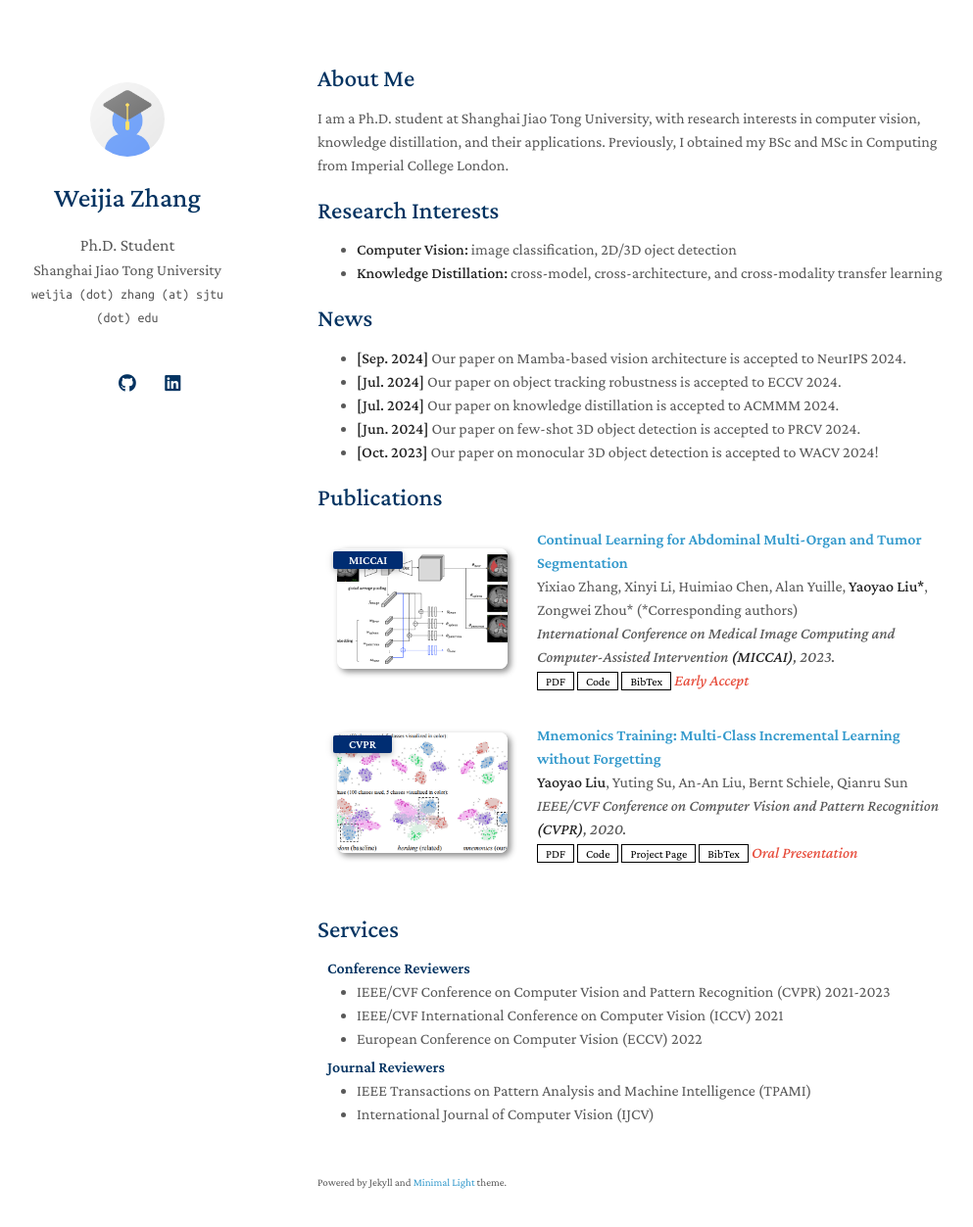
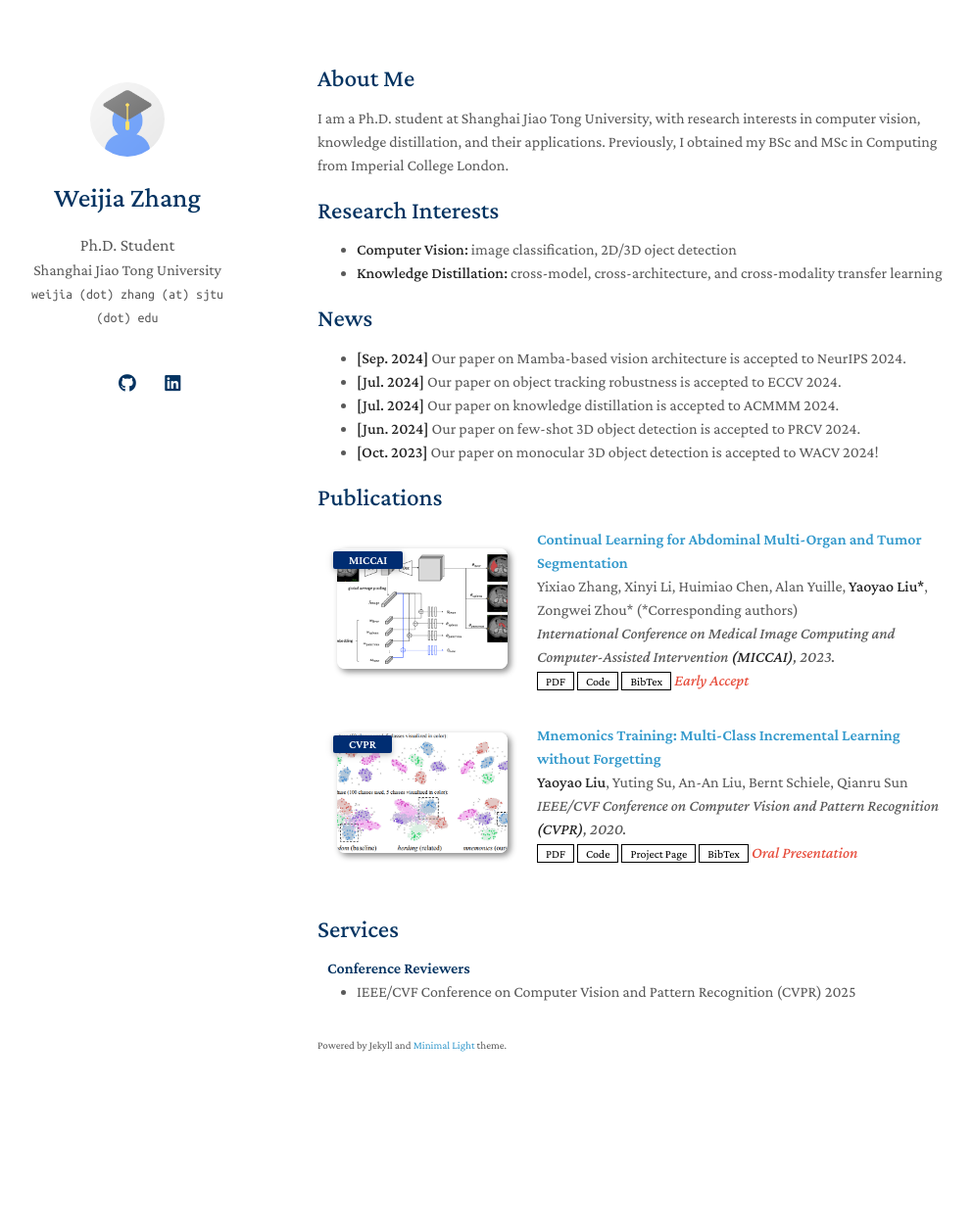
Before and after one commit to arcaninez/arcaninez.github.io, a Jekyll site: the page built from index.md, in a window 1280 px wide and 1288 px high. Shown: the top 1253 px of the window at 98% size, without its empty margins (146-1139 px from the left). Built offline with Jekyll 4.4.1, drawn with Linux system fonts in a browser that asks for light colours; a style sheet for code colours, icons or effects is not loaded; our own code applies the rules of GitHub Pages for plain Markdown files.

Commit message:
Update services.md

```diff
--- a/_includes/services.md
+++ b/_includes/services.md
@@ -3,14 +3,5 @@
 <h4 style="margin:0 10px 0;">Conference Reviewers</h4>
 
 <ul style="margin:0 0 5px;">
-  <li><a href="http://cvpr2023.thecvf.com/"><autocolor>IEEE/CVF Conference on Computer Vision and Pattern Recognition (CVPR) 2021-2023</autocolor></a></li>
-  <li><a href="http://iccv2021.thecvf.com/"><autocolor>IEEE/CVF International Conference on Computer Vision (ICCV) 2021</autocolor></a></li>
-  <li><a href="https://eccv2022.ecva.net/"><autocolor>European Conference on Computer Vision (ECCV) 2022</autocolor></a></li>
+  <li><a href="http://cvpr2023.thecvf.com/"><autocolor>IEEE/CVF Conference on Computer Vision and Pattern Recognition (CVPR) 2025</autocolor></a></li>
 </ul>
-
-<h4 style="margin:0 10px 0;">Journal Reviewers</h4>
-
-<ul style="margin:0 0 20px;">
-  <li><a href="https://www.computer.org/csdl/journal/tp"><autocolor>IEEE Transactions on Pattern Analysis and Machine Intelligence (TPAMI)</autocolor></a></li>
-  <li><a href="https://www.springer.com/journal/11263"><autocolor>International Journal of Computer Vision (IJCV)</autocolor></a></li>
-</ul>
```
